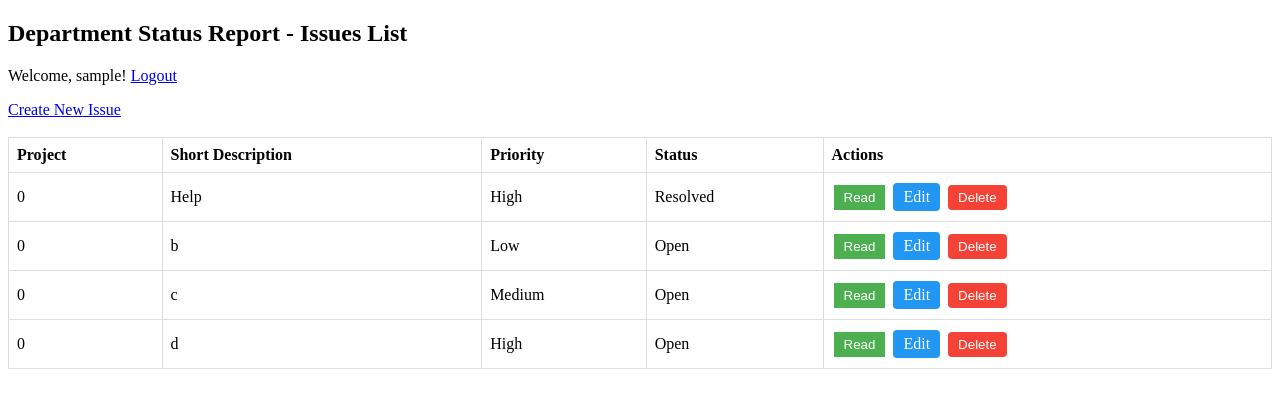
After one commit to kyanHarnum/issuesApp, a PHP site: page /issues_list.php in a window 1280 px wide. The commit adds this page. Shown: the top 408 px of the page. Run offline with PHP 8.4, Linux system fonts and the light colour scheme; the visitor is signed in with stand-in values (Sample User, id 1); data comes from the database, SQL or seed files in the repository.

Commit message:
Add files via upload

```diff
--- a/database.php
+++ b/database.php
@@ -1,9 +1,12 @@
 <?php
-private static $dbName = 'cis355'; //connects to the database cis355 in our xampp, phpmyadmin
-private static $dbHost  'localhost'; // this is where the local host virtual machine lives, ex) localhost/phpmyadmin OR localhost/login.php
-private static $dbUsername = 'student'; //
-private static $dbUserpassword = ''; //
+$servername = "localhost";
+$username = "root"; // Default XAMPP username
+$password = ""; // Default XAMPP password is empty
+$database = "cis355";
 
-private static $connection = null;
+$conn = new mysqli($servername, $username, $password, $database);
 
+if ($conn->connect_error) {
+    die("Connection failed: " . $conn->connect_error);
+}
 ?>
--- /dev/null
+++ b/issues_list.css
@@ -0,0 +1,56 @@
+table { width: 100%; border-collapse: collapse; }
+        th, td { padding: 8px; border: 1px solid #ddd; text-align: left; }
+        .action-btn { padding: 5px 10px; margin: 2px; cursor: pointer; }
+        .read-btn { background-color: #4CAF50; color: white; border: none; }
+
+        /* Popup modal styles */
+        .modal {
+            display: none;
+            position: fixed;
+            z-index: 1;
+            left: 0;
+            top: 0;
+            width: 100%;
+            height: 100%;
+            overflow: auto;
+            background-color: rgba(0,0,0,0.4);
+        }
+        .modal-content {
+            background-color: #fefefe;
+            margin: 15% auto;
+            padding: 20px;
+            border: 1px solid #888;
+            width: 60%;
+            max-width: 600px;
+        }
+        .close {
+            color: #aaa;
+            float: right;
+            font-size: 28px;
+            font-weight: bold;
+            cursor: pointer;
+        }
+        .issue-detail {
+            margin-bottom: 10px;
+        }
+        .detail-label {
+            font-weight: bold;
+        }
+
+        .edit-btn {
+            background-color: #2196F3;
+            color: white;
+            text-decoration: none;
+            padding: 5px 10px;
+            border-radius: 4px;
+            display: inline-block;
+        }
+
+        .delete-btn {
+            background-color: #f44336;
+            color: white;
+            border: none;
+            padding: 5px 10px;
+            border-radius: 4px;
+            cursor: pointer;
+        }
--- /dev/null
+++ b/issues_list.php
@@ -0,0 +1,152 @@
+<?php
+session_start();
+require 'database.php';
+
+if (!isset($_SESSION['user_id'])) {
+    header("Location: login.php");
+    exit();
+}
+
+// Handle delete action
+if ($_SERVER["REQUEST_METHOD"] == "POST" && isset($_POST['delete_id'])) {
+    $issue_id = $_POST['delete_id'];
+    $query = "DELETE FROM iss_issues WHERE id = ?";
+    $stmt = $conn->prepare($query);
+    $stmt->bind_param("i", $issue_id);
+    $stmt->execute();
+    $stmt->close();
+
+    // Refresh the page to show updated list
+    header("Location: issues_list.php");
+    exit();
+}
+
+// Fetch issues with creator names
+$query = "SELECT i.*, p.fname, p.lname
+          FROM iss_issues i
+          JOIN iss_persons p ON i.per_id = p.id
+          ORDER BY i.project";
+$result = $conn->query($query);
+?>
+
+<!DOCTYPE html>
+<html>
+<head>
+    <title>Issues List - DSR</title>
+    <link rel="stylesheet" href="issues_list.css">
+</head>
+<body>
+    <h2>Department Status Report - Issues List</h2>
+    <p>Welcome, <?php echo htmlspecialchars($_SESSION['user_name']); ?>! <a href="login.php">Logout</a></p>
+    <a href="create_issues.php">Create New Issue</a><br><br>
+
+    <table>
+        <tr>
+            <th>Project</th>
+            <th>Short Description</th>
+            <th>Priority</th>
+            <th>Status</th>
+            <th>Actions</th>
+        </tr>
+        <?php while ($row = $result->fetch_assoc()) { ?>
+            <tr>
+                <td><?php echo htmlspecialchars($row['project']); ?></td>
+                <td><?php echo htmlspecialchars($row['short_desc']); ?></td>
+                <td><?php echo htmlspecialchars($row['priority']); ?></td>
+                <td><?php echo htmlspecialchars($row['status']); ?></td>
+                <td>
+                    <button class="action-btn read-btn" onclick="showIssueDetails(
+                        '<?php echo htmlspecialchars($row['short_desc']); ?>',
+                        '<?php echo htmlspecialchars($row['long_desc']); ?>',
+                        '<?php echo htmlspecialchars($row['project']); ?>',
+                        '<?php echo htmlspecialchars($row['priority']); ?>',
+                        '<?php echo htmlspecialchars($row['fname'] . ' ' . $row['lname']); ?>',
+                        '<?php echo htmlspecialchars($row['open_date']); ?>',
+                        '<?php echo htmlspecialchars($row['status']); ?>',
+                        '<?php echo $row['close_date'] ? htmlspecialchars($row['close_date']) : 'Not resolved yet'; ?>'
+                    )">Read</button>
+                    <a href="edit_issue.php?id=<?php echo $row['id']; ?>" class="action-btn edit-btn">Edit</a>
+                    <form method="post" style="display:inline;">
+                        <input type="hidden" name="delete_id" value="<?php echo $row['id']; ?>">
+                        <button type="submit" class="action-btn delete-btn" onclick="return confirm('Are you sure you want to delete this issue?')">Delete</button>
+                    </form>
+                </td>
+            </tr>
+        <?php } ?>
+    </table>
+
+    <!-- The Modal Popup -->
+    <div id="issueModal" class="modal">
+        <div class="modal-content">
+            <span class="close" onclick="closeModal()">&times;</span>
+            <h3 id="modalShortDesc"></h3>
+
+            <div class="issue-detail">
+                <span class="detail-label">Long Description:</span>
+                <p id="modalLongDesc"></p>
+            </div>
+
+            <div class="issue-detail">
+                <span class="detail-label">Project:</span>
+                <span id="modalProject"></span>
+            </div>
+
+            <div class="issue-detail">
+                <span class="detail-label">Priority:</span>
+                <span id="modalPriority"></span>
+            </div>
+
+            <div class="issue-detail">
+                <span class="detail-label">Created By:</span>
+                <span id="modalCreator"></span>
+            </div>
+
+            <div class="issue-detail">
+                <span class="detail-label">Open Date:</span>
+                <span id="modalOpenDate"></span>
+            </div>
+
+            <div class="issue-detail">
+                <span class="detail-label">Status:</span>
+                <span id="modalStatus"></span>
+            </div>
+
+            <div class="issue-detail">
+                <span class="detail-label">Close Date:</span>
+                <span id="modalCloseDate"></span>
+            </div>
+        </div>
+    </div>
+
+    <script>
+        // Get the modal
+        var modal = document.getElementById("issueModal");
+
+        // Function to show issue details in modal
+        function showIssueDetails(shortDesc, longDesc, project, priority, creator, openDate, status, closeDate) {
+            document.getElementById("modalShortDesc").innerText = shortDesc;
+            document.getElementById("modalLongDesc").innerText = longDesc;
+            document.getElementById("modalProject").innerText = project;
+            document.getElementById("modalPriority").innerText = priority;
+            document.getElementById("modalCreator").innerText = creator;
+            document.getElementById("modalOpenDate").innerText = openDate;
+            document.getElementById("modalStatus").innerText = status;
+            document.getElementById("modalCloseDate").innerText = closeDate;
+
+            modal.style.display = "block";
+        }
+
+        // Function to close the modal
+        function closeModal() {
+            modal.style.display = "none";
+        }
+
+        // Close the modal when clicking outside of it
+        window.onclick = function(event) {
+            if (event.target == modal) {
+                closeModal();
+            }
+        }
+    </script>
+</body>
+</html>
--- a/login.php
+++ b/login.php
@@ -1,6 +1,6 @@
 <?php
 session_start();
-require 'db_connect.php'; // Include database connection
+require 'database.php'; // Include database connection
 
 if ($_SERVER["REQUEST_METHOD"] == "POST") {
     $email = trim($_POST['email']);
@@ -41,6 +41,7 @@ if ($_SERVER["REQUEST_METHOD"] == "POST") {
     <link rel="stylesheet" href="project.css">
 </head>
 <body>
+<div class="box">
     <h2>Login to DSR</h2>
     <?php if (isset($error)) echo "<p style='color:red;'>$error</p>"; ?>
     <form method="post" action="login.php">
@@ -51,6 +52,8 @@ if ($_SERVER["REQUEST_METHOD"] == "POST") {
         <input type="password" name="password" required>
         <br>
         <button type="submit">Login</button>
+</div>
+
     </form>
 </body>
 </html>
```
Also changed, not shown: create_issues.php (added, +56 -0 lines), edit_issue.php (added, +142 -0 lines), project.css (+31 -4 lines).
